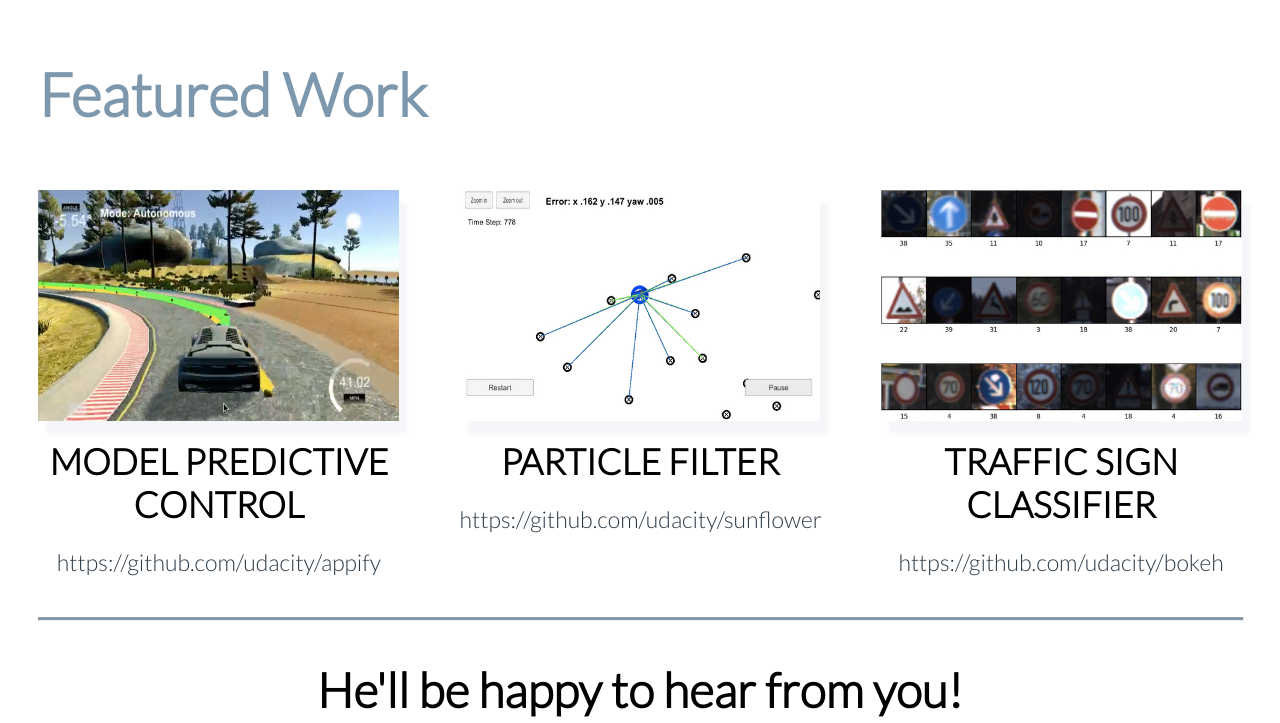
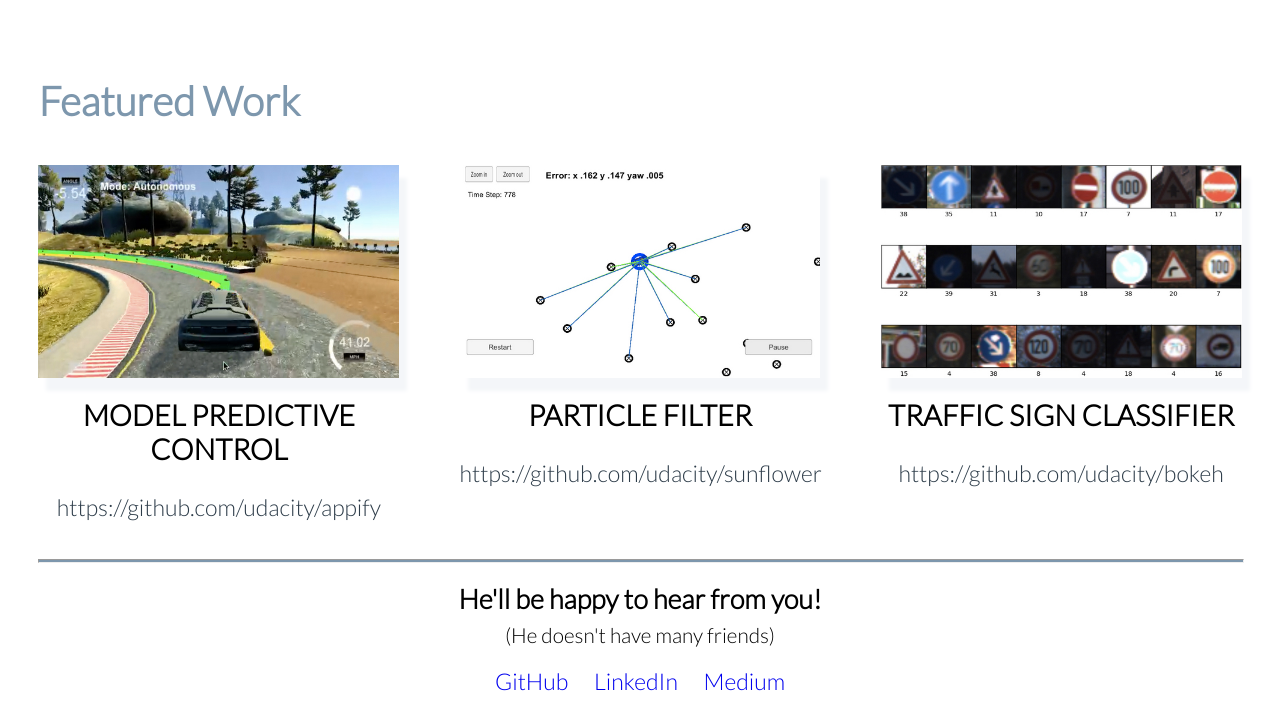
Before and after one commit to amanagarwal1993/responsive-blog, a website: page index.html in a window 1280 px wide. Shown: the part 1053-1776 px from the top of the page. Drawn offline with Linux system fonts and the light colour scheme.

Commit message:
Font and margin tweaks

```diff
--- a/css/style.css
+++ b/css/style.css
@@ -1,7 +1,7 @@
 html, body {
   width: 100%;
   margin: 0;
-  font-size: 4vw;
+  font-size: 4.5vw;
 }
 
 #container {
@@ -82,6 +82,10 @@ header {
   width: 100%;
 }
 
+#featured h3 {
+  font-size: 0.9em;
+}
+
 article {
   width: 100%;
   display: inline-block;
@@ -91,8 +95,8 @@ article {
 }
 
 .project-title {
-  font-size: 1.2em;
-  margin-bottom: -0.5vh;
+  font-size: 0.9em;
+  margin-bottom: -1vh;
   margin-top: 1vh;
 }
 
@@ -102,7 +106,7 @@ article {
 }
 
 article a {
-  font-size: 0.9em;
+  font-size: 0.6em;
   text-decoration: none;
   color: #2d3c49;
 }
@@ -130,14 +134,15 @@ footer p {
   text-align: center;
 }
 
-#contact a {
+.link {
   flex-flow: 1;
-  margin-top: auto;
-  margin-right: 3vh;
+  margin: auto;
   text-decoration: none;
 }
 
-
+#github, #linkedin {
+  margin-right: 2vw;
+}
 
 @media screen and (min-width: 567px) {
   #portfolio {
@@ -148,11 +153,13 @@ footer p {
   article {
     flex-grow: 1;
     max-width: 50%;
+    text-align: center;
+    margin-bottom: auto;
   }
 
   .project-title {
-    font-size: 0.9em;
-    margin-bottom: -0.5vh;
+    font-size: 0.6em;
+    margin-bottom: -0.9vh;
     margin-top: 1vh;
   }
 
@@ -164,9 +171,13 @@ footer p {
   }
 
   article a {
-    font-size: 0.6em;
+    font-size: 0.5em;
     text-decoration: none;
     color: #2d3c49;
+  }
+
+  footer {
+    font-size: 0.6em;
   }
 }
 
@@ -176,9 +187,14 @@ footer p {
     margin-right: auto;
   }
 
+  #featured h3 {
+    font-size: 0.7em;
+  }
+
   article {
     max-width: 30%;
     margin-right: 5%;
+    margin-bottom: 3vh;
   }
 
   article:last-of-type {
@@ -186,18 +202,17 @@ footer p {
   }
 
   .project-title {
-    font-size: 0.7em;
-    margin-bottom: -0.75vh;
+    font-size: 0.5em;
     margin-top: 1vh;
   }
 
   article a {
-    font-size: 0.45em;
+    font-size: 0.4em;
     text-decoration: none;
     color: #2d3c49;
   }
 
   footer {
-    font-size: 0.8em;
+    font-size: 0.4em;
   }
 }
--- a/index.html
+++ b/index.html
@@ -35,7 +35,7 @@
         </div>
 
         <article class="work">
-          <img class="project-image" alt="Car driving inside simulator" src="img/mpc.jpg" srcset="img/mpc.jpg 5000w, img/mpc-600.jpg 1800w, img/mpc-480.jpg 960w">
+          <img class="project-image" alt="Car driving inside simulator" src="img/mpc.jpg" srcset="img/mpc-480.jpg 960w, img/mpc-600.jpg 1800w, img/mpc.jpg 5000w">
           <h4 class="project-title">MODEL PREDICTIVE CONTROL</h4>
           <a class="project-link" href="#">https://github.com/udacity/appify</a>
         </article>
@@ -63,9 +63,9 @@
           <p>(He doesn't have many friends)</p>
         </div>
         <div id="contact">
-          <a class="link" href="#">GitHub</a>
-          <a class="link" href="#">LinkedIn</a>
-          <a class="link" href="#">Medium</a>
+          <a id="github" class="link" href="#">GitHub</a>
+          <a id="linkedin" class="link" href="#">LinkedIn</a>
+          <a id="medium" class="link" href="#">Medium</a>
         </div>
       </footer>
 
```
